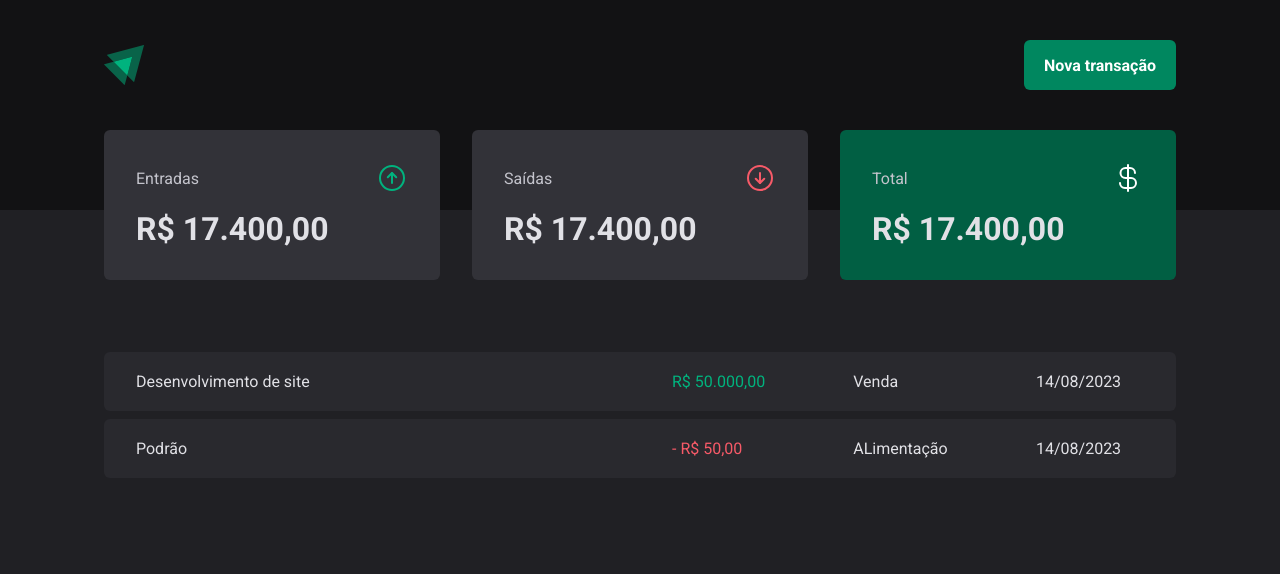
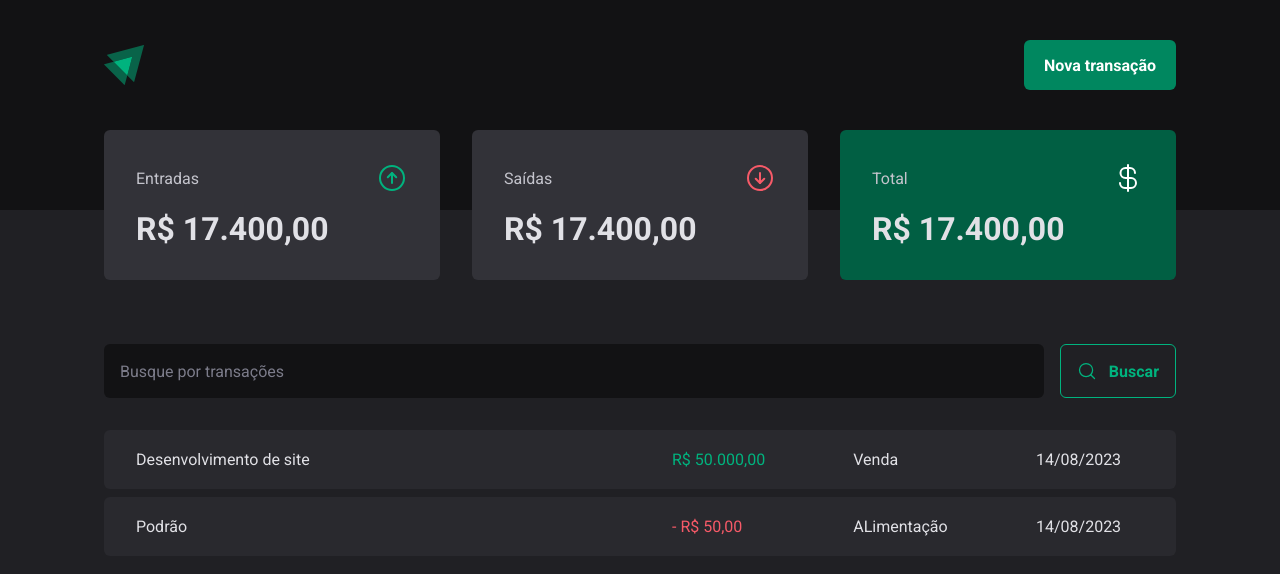
Before and after one commit to wendersonguedez/dt-money, a React (Vite) app: page / in a window 1280 px wide. Shown: the top 574 px of the page. Built offline with nearby package versions, Linux system fonts and the light colour scheme.

Commit message:
feat: criado componente de busca de transações

```diff
--- /dev/null
+++ b/src/pages/Transactions/components/SearchForm/index.tsx
@@ -0,0 +1,14 @@
+import { MagnifyingGlass } from "phosphor-react";
+import { SearchFormContainer } from "./styles";
+
+export function SearchForm() {
+	return (
+		<SearchFormContainer>
+			<input type="text" placeholder="Busque por transações" />
+			<button type="submit">
+				<MagnifyingGlass size={20} />
+				Buscar
+			</button>
+		</SearchFormContainer>
+	);
+}
--- /dev/null
+++ b/src/pages/Transactions/components/SearchForm/styles.ts
@@ -0,0 +1,46 @@
+import styled from "styled-components";
+
+export const SearchFormContainer = styled.form`
+	display: flex;
+	gap: 1rem;
+
+	input {
+		flex: 1;
+		border-radius: 6px;
+		border: 0;
+		background: ${(props) => props.theme["gray-900"]};
+		color: ${(props) => props.theme["gray-300"]};
+		padding: 1rem;
+
+		&::placeholder {
+			color: ${(props) => props.theme["gray-500"]};
+		}
+	}
+
+	button {
+		display: flex;
+		align-items: center;
+		gap: 0.75rem;
+
+		border: 0;
+		padding: 1rem;
+		background: transparent;
+		border: 1px solid ${(props) => props.theme["green-300"]};
+		color: ${(props) => props.theme["green-300"]};
+		font-weight: bold;
+		border-radius: 6px;
+		cursor: pointer;
+
+		&:disabled {
+			opacity: 0.7;
+			cursor: not-allowed;
+		}
+
+		&:hover {
+			background: ${(props) => props.theme["green-500"]};
+			border-color: ${(props) => props.theme["green-500"]};
+			color: ${(props) => props.theme.white};
+			transition: background-color 0.2s, color 0.2s, border-color 0.2s;
+		}
+	}
+`;
--- a/src/pages/Transactions/index.tsx
+++ b/src/pages/Transactions/index.tsx
@@ -1,5 +1,6 @@
 import { Header } from "../../components/Header";
 import { Summary } from "../../components/Summary";
+import { SearchForm } from "./components/SearchForm";
 
 import {
 	PriceHighlight,
@@ -14,6 +15,7 @@
 			<Summary />
 
 			<TransactionsContainer>
+				<SearchForm />
 				<TransactionsTable>
 					<tbody>
 						<tr>
--- a/src/pages/Transactions/styles.ts
+++ b/src/pages/Transactions/styles.ts
@@ -11,7 +11,7 @@
 	width: 100%;
 	border-collapse: separate;
 	border-spacing: 0 0.5rem;
-	/* margin-top: 1.5rem; */
+	margin-top: 1.5rem;
 
 	td {
 		padding: 1.25rem 2rem;
```
